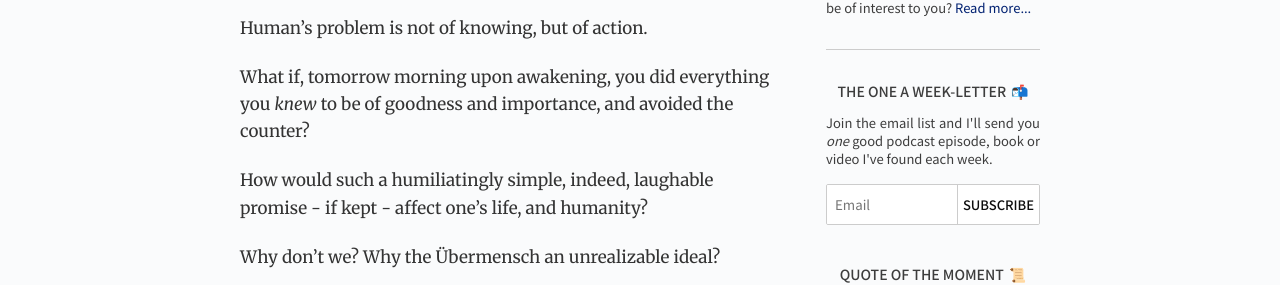
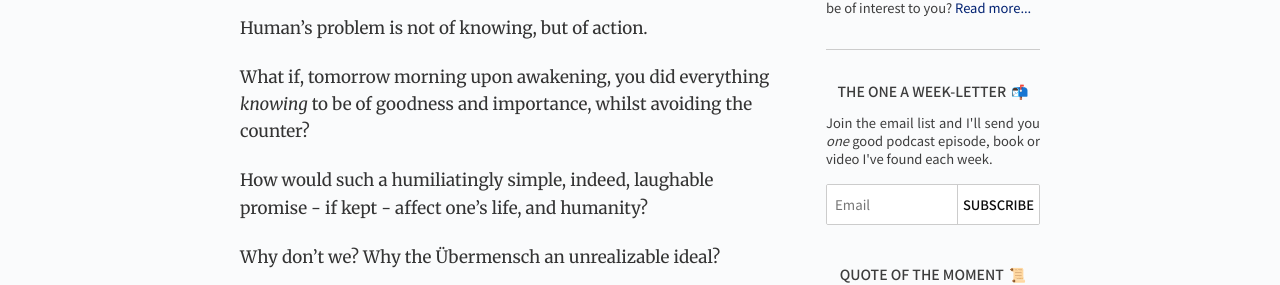
Before and after one commit to gdbroman/broman.blog, a Jekyll site: the page built from _posts/2020/2020-10-17-vow-with-mediocrity.md, in a window 1280 px wide. Shown: the part 531-816 px from the top of the page. Built offline with Jekyll 4.4.1, drawn with Linux system fonts in a browser that asks for light colours.

Commit message:
revision

```diff
--- a/_posts/2020/2020-10-17-vow-with-mediocrity.md
+++ b/_posts/2020/2020-10-17-vow-with-mediocrity.md
@@ -5,7 +5,7 @@ permalink: "vow-with-mediocrity"
 
 Human's problem is not of knowing, but of action.
 
-What if, tomorrow morning upon awakening, you did everything you *knew* to be of goodness and importance, and avoided the counter?
+What if, tomorrow morning upon awakening, you did everything *knowing* to be of goodness and importance, whilst avoiding the counter?
 
 How would such a humiliatingly simple, indeed, laughable promise - if kept - affect one's life, and humanity?
 
```
